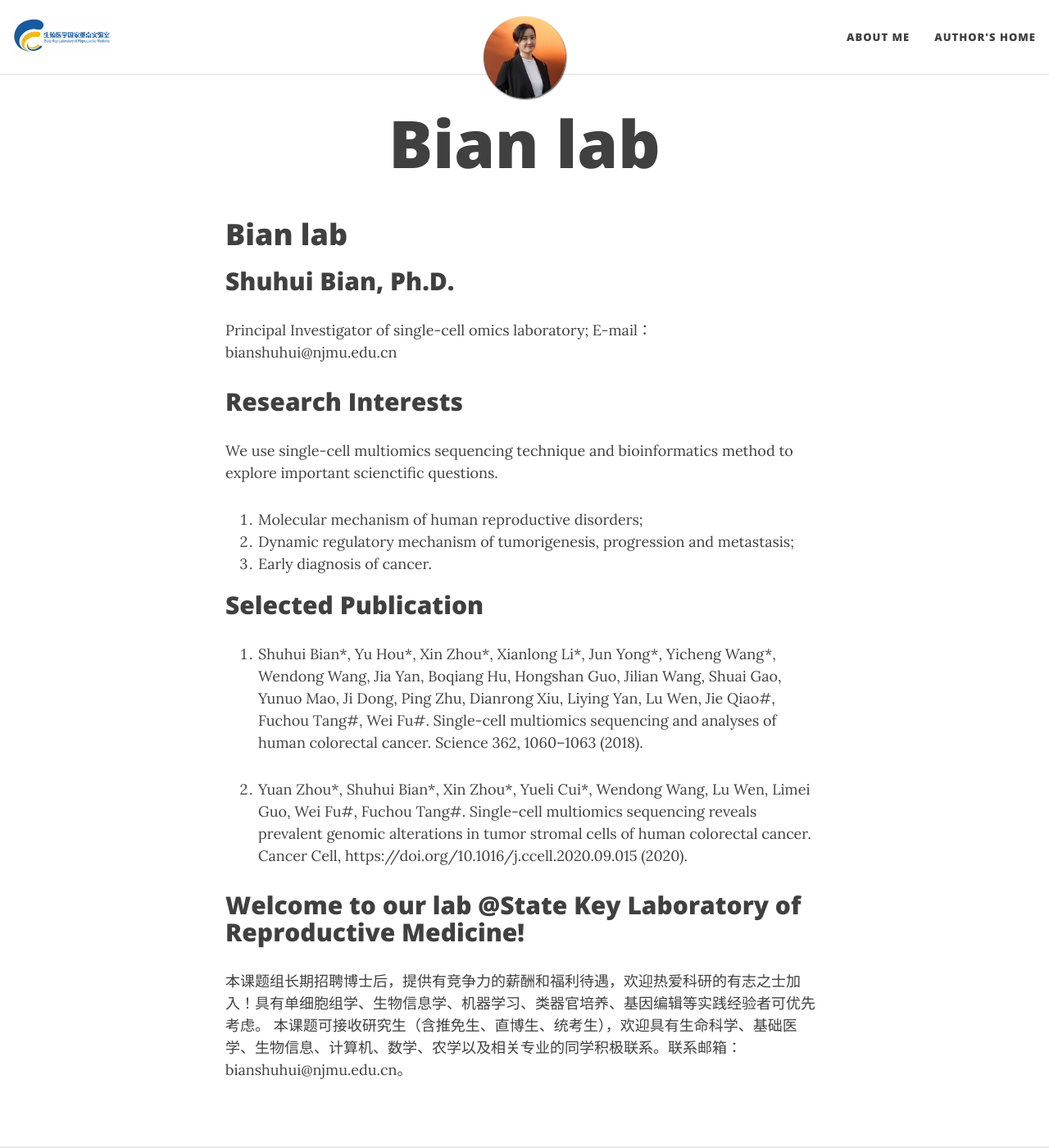
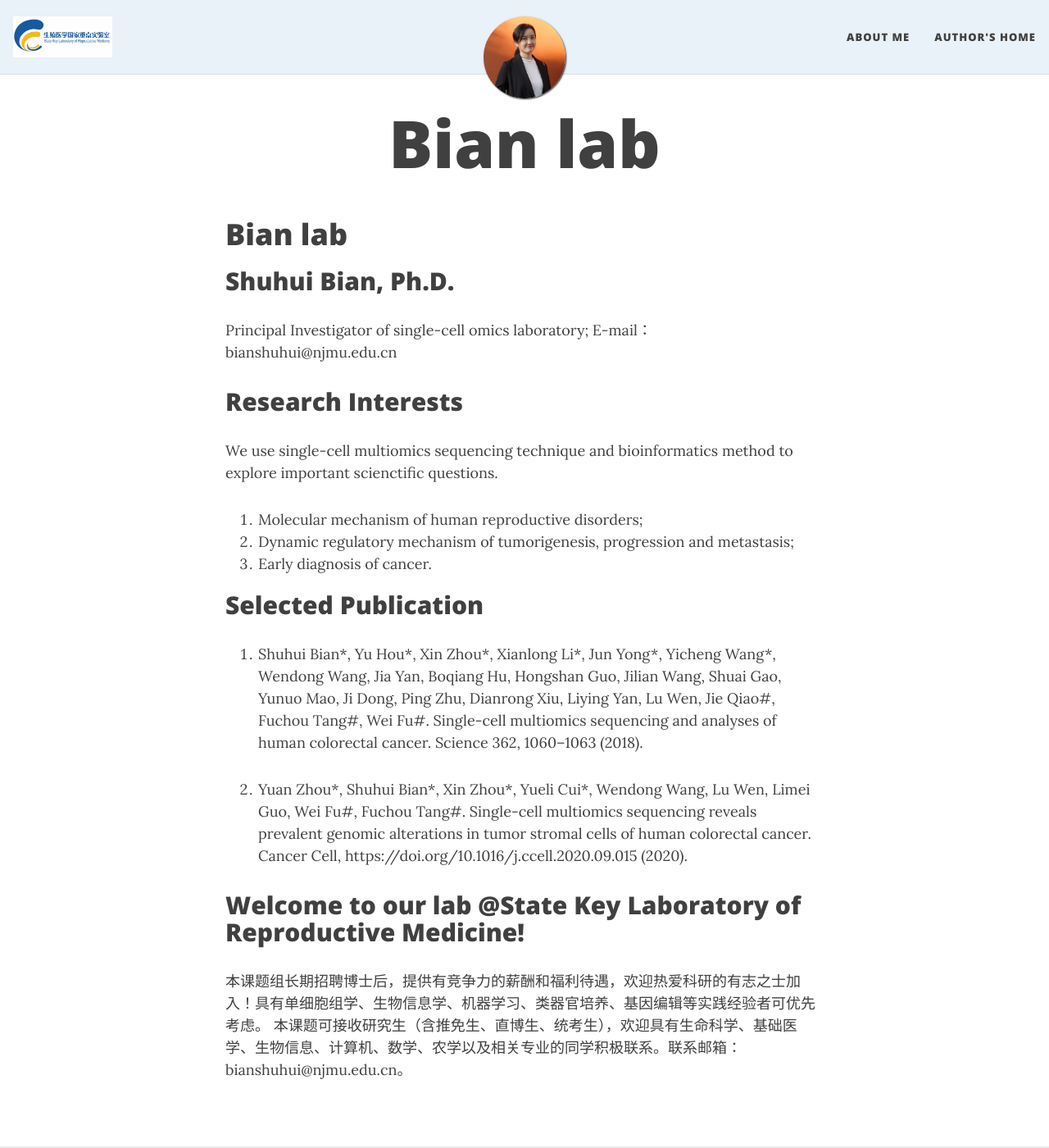
Before and after one commit to bianshuhui/bianshuhui.github.io, a Jekyll site: the page built from index.md, in a window 1280 px wide and 1400 px high. Shown: the whole window at 82% size. Built offline with Jekyll 4.4.1, drawn with Linux system fonts in a browser that asks for light colours; nearby versions of some CDN libraries; our own code applies the rules of GitHub Pages for plain Markdown files; the list of posts is cut into pages by our own code.

```diff
--- a/_config.yml
+++ b/_config.yml
@@ -84,7 +84,7 @@ feed_show_tags: true
 
 # Personalize the colours in your website. Colour values can be any valid CSS colour
 
-navbar-col: "E9F1F9"
+navbar-col: "#E9F1F9"
 navbar-text-col: "#404040"
 navbar-border-col: "#DDDDDD"
 page-col: "#FFFFFF"
```
